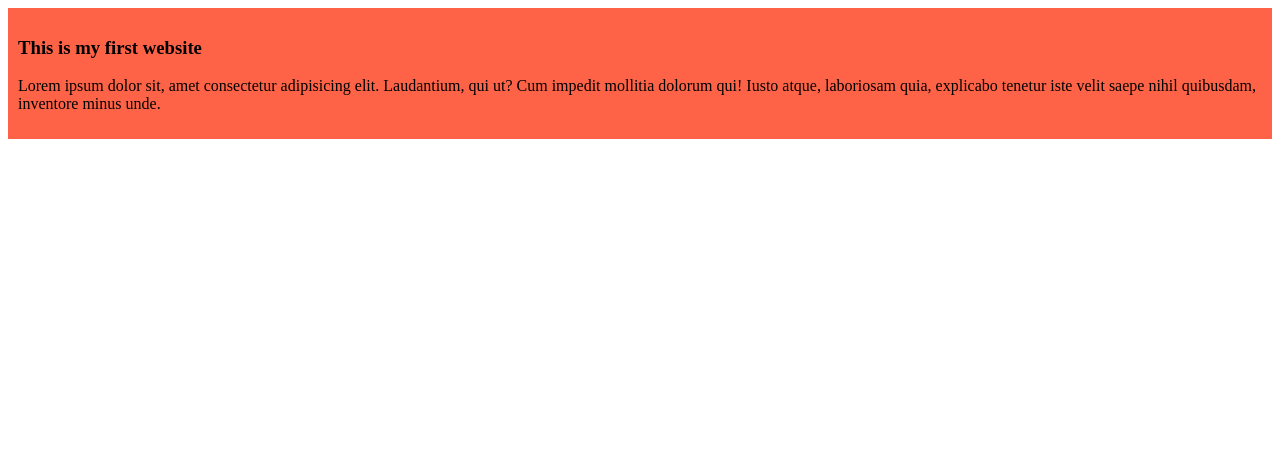
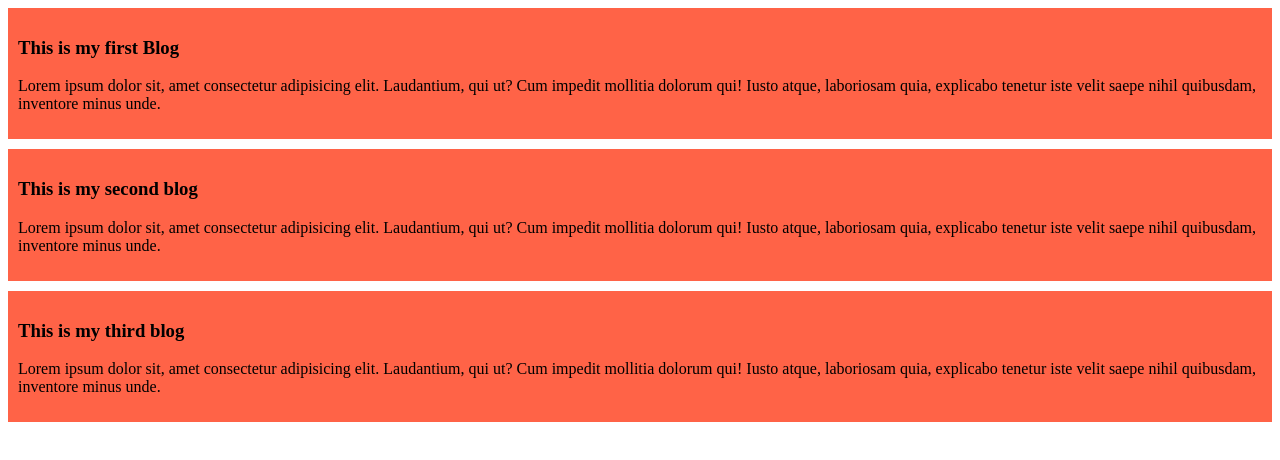
Before and after one commit to Prodhan1971/my-simple-web, a plain HTML site: page index.html in a window 1280 px wide. Drawn offline with Linux system fonts and the light colour scheme.

Commit message:
Added second and third blog

```diff
--- a/index.html
+++ b/index.html
@@ -8,7 +8,15 @@
 </head>
 <body>
     <div>
-        <h3>This is my first website</h3>
+        <h3>This is my first Blog</h3>
+        <p>Lorem ipsum dolor sit, amet consectetur adipisicing elit. Laudantium, qui ut? Cum impedit mollitia dolorum qui! Iusto atque, laboriosam quia, explicabo tenetur iste velit saepe nihil quibusdam, inventore minus unde.</p>
+    </div>
+    <div>
+        <h3>This is my second blog</h3>
+        <p>Lorem ipsum dolor sit, amet consectetur adipisicing elit. Laudantium, qui ut? Cum impedit mollitia dolorum qui! Iusto atque, laboriosam quia, explicabo tenetur iste velit saepe nihil quibusdam, inventore minus unde.</p>
+    </div>
+    <div>
+        <h3>This is my third blog</h3>
         <p>Lorem ipsum dolor sit, amet consectetur adipisicing elit. Laudantium, qui ut? Cum impedit mollitia dolorum qui! Iusto atque, laboriosam quia, explicabo tenetur iste velit saepe nihil quibusdam, inventore minus unde.</p>
     </div>
 </body>
--- a/styles/style.css
+++ b/styles/style.css
@@ -1,4 +1,5 @@
 div{
     background-color: tomato;
     padding: 10px;
+    margin-bottom: 10px;
 }
```
